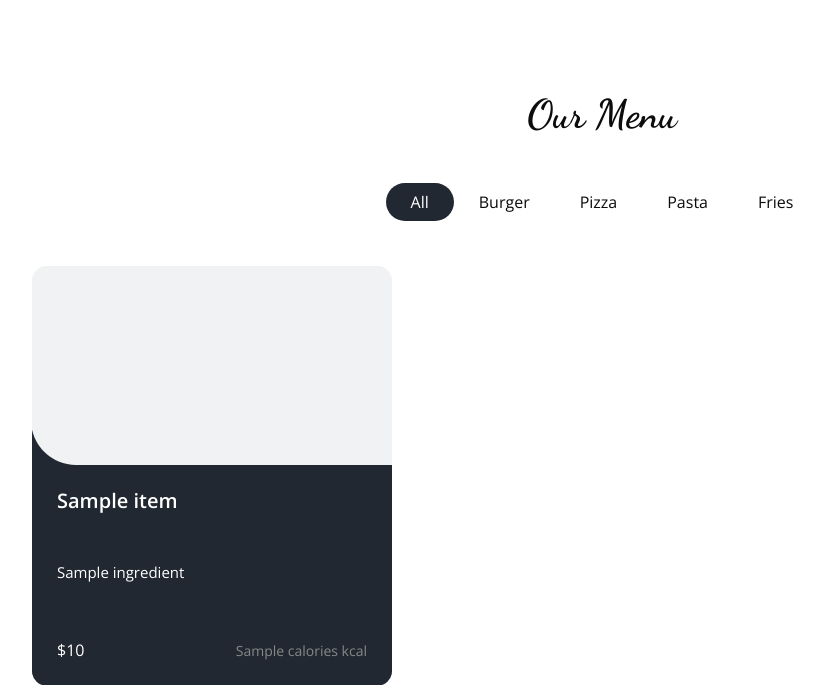
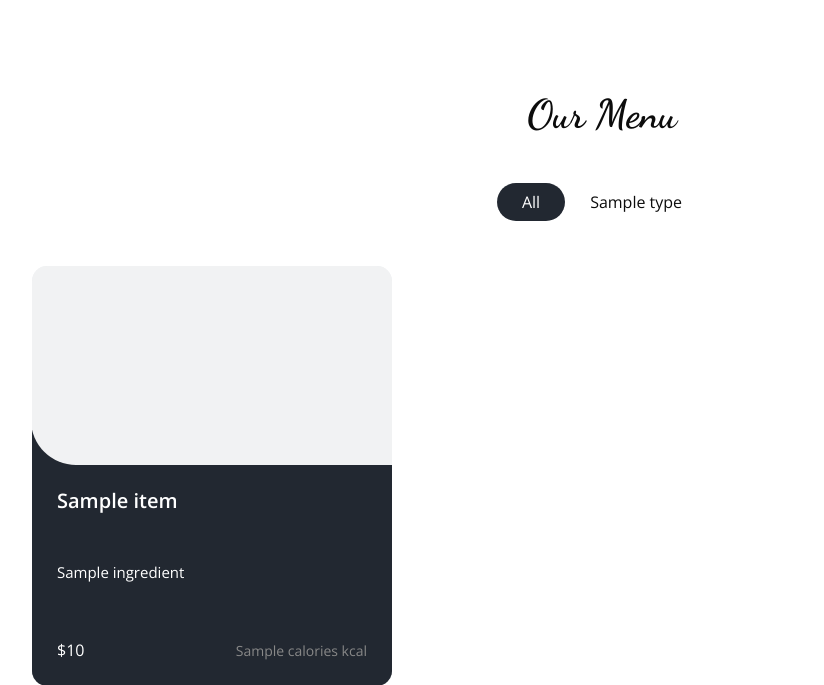
Before and after one commit to WeRyTery/DjangoWebsite, a Django app: template djangoWebsite/restaurantapp/templates/menu.html in a window 1280 px wide. Shown: the part 88-773 px from the top of the page, without its empty margins (38-862 px from the left). Run offline with Django 5.2, Linux system fonts and the light colour scheme; the template is opened without the code that fills it: most values are stand-ins (such as "Sample title", 1, 10 or a date in 2020); data that the repository does not hold is empty; some libraries are stand-ins or nearby versions.

Commit message:
Add: basic menu filtering
Added basic menu filtering based on food type

Slightly changed models.py to make food type a selectable choice menu to avoid possible mistakes when entering data

```diff
--- a/djangoWebsite/restaurantapp/templates/menu.html
+++ b/djangoWebsite/restaurantapp/templates/menu.html
@@ -123,24 +123,19 @@
         </div>
 
         <!-- food section -->
-
         <section class="food_section layout_padding">
             <div class="container">
                 <div class="heading_container heading_center">
-                    <h2>
-                        Our Menu
-                    </h2>
+                    <h2>Our Menu</h2>
                 </div>
 
                 <ul class="filters_menu">
                     <li class="active" data-filter="*">All</li>
-                    <li data-filter=".burger">Burger</li>
-                    <li data-filter=".pizza">Pizza</li>
-                    <li data-filter=".pasta">Pasta</li>
-                    <li data-filter=".fries">Fries</li>
+                    {% for type in food_types %}
+                    <li data-filter=".{{ type|lower }}">{{ type|capfirst }}</li>
+                    {% endfor %}
                 </ul>
 
-                <div class="filters-content">
                 <div class="filters-content">
                     <div class="row grid">
                         {% for item in food_items %}
@@ -148,7 +143,8 @@
                             <div class="box" style="height: 420px; display: flex; flex-direction: column;">
                                 <div style="display: flex; flex-direction: column; height: 100%;">
 
-                                        <div class="img-box" style="height: 200px; overflow: hidden;">
+                                    <div class="img-box"
+                                        style="height: 200px; overflow: hidden; display: flex; align-items: center; justify-content: center;">
                                         {% if item.Image_path %}
                                         <img src="{% static item.Image_path %}" alt=""
                                             style="width: 100%; height: 100%; object-fit: contain;">
@@ -165,8 +161,7 @@
                                         <div class="options"
                                             style="display: flex; justify-content: space-between; align-items: center;">
                                             <h6 style="margin: 0;">${{ item.Price }}</h6>
-                                                <span style="color: #888; font-size: 14px;">{{ item.Calories }}
-                                                    kcal</span>
+                                            <span style="color: #888; font-size: 14px;">{{ item.Calories }} kcal</span>
                                         </div>
                                     </div>
 
@@ -178,15 +173,12 @@
                         {% endfor %}
                     </div>
                 </div>
-                </div>
+
                 <div class="btn-box">
-                    <a href="">
-                        View More
-                    </a>
+                    <a href="">View More</a>
                 </div>
             </div>
         </section>
-
         <!-- end food section -->
 
         <!-- footer section -->
--- a/djangoWebsite/restaurantapp/views.py
+++ b/djangoWebsite/restaurantapp/views.py
@@ -9,7 +9,11 @@ def home(request):
 
 def menu(request):
     items = FoodItems.objects.all()
-    return render(request, "menu.html", {"food_items": items})
+    types = FoodItems.objects.values_list('Type', flat=True).distinct()
+    return render(request, "menu.html", {
+        "food_items": items,
+        "food_types": types
+    })
 
 
 def book(request):
```
Also changed, not shown: djangoWebsite/restaurantapp/models.py (+10 -1 lines), djangoWebsite/restaurantapp/migrations/0003_alter_fooditems_type.py (added). Lines whose indentation alone changed are shown as unchanged.
